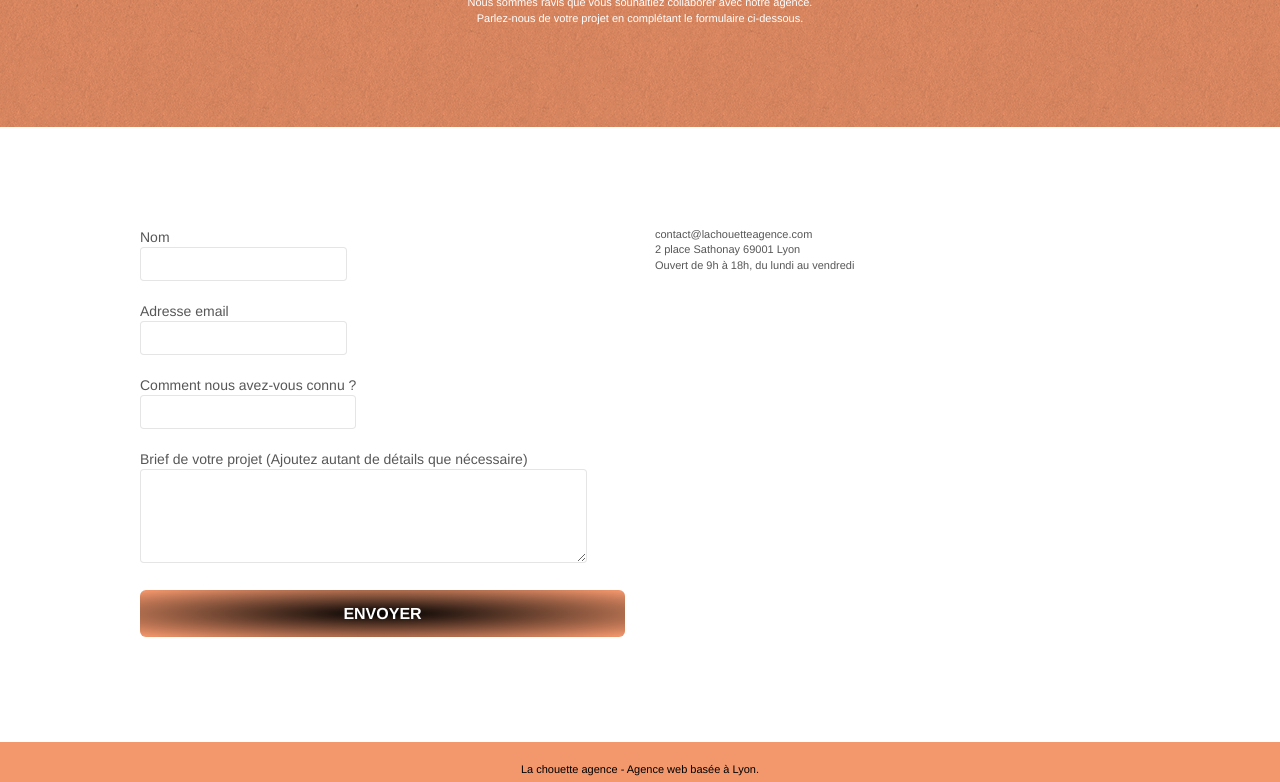
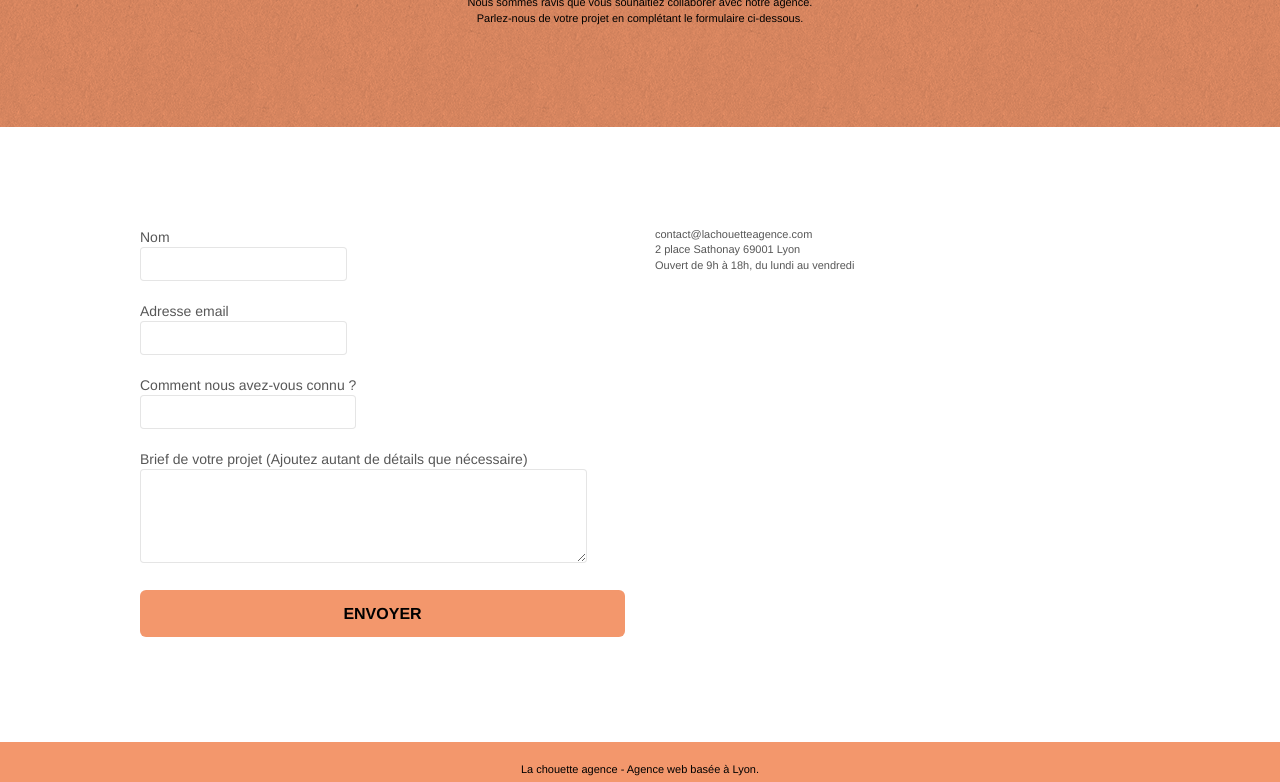
Before and after one commit to Tom-Buzon/P4, a plain HTML site: page contact.html in a window 1280 px wide. Shown: the part 269-1051 px from the top of the page. Drawn offline with Linux system fonts and the light colour scheme.

Commit message:
last one

```diff
--- a/style.css
+++ b/style.css
@@ -791,12 +791,12 @@ h4 {
 }
 
 .tc-black {
-    color: white!important;
+    color: black!important;
 }
 
 .btn-atomic-tangerine {
-    background: radial-gradient(black, #f3976c);
-    color: #FFFFFF!important;
+    background: #f3976c;
+    color: black!important;
 }
 
 .black {
```
